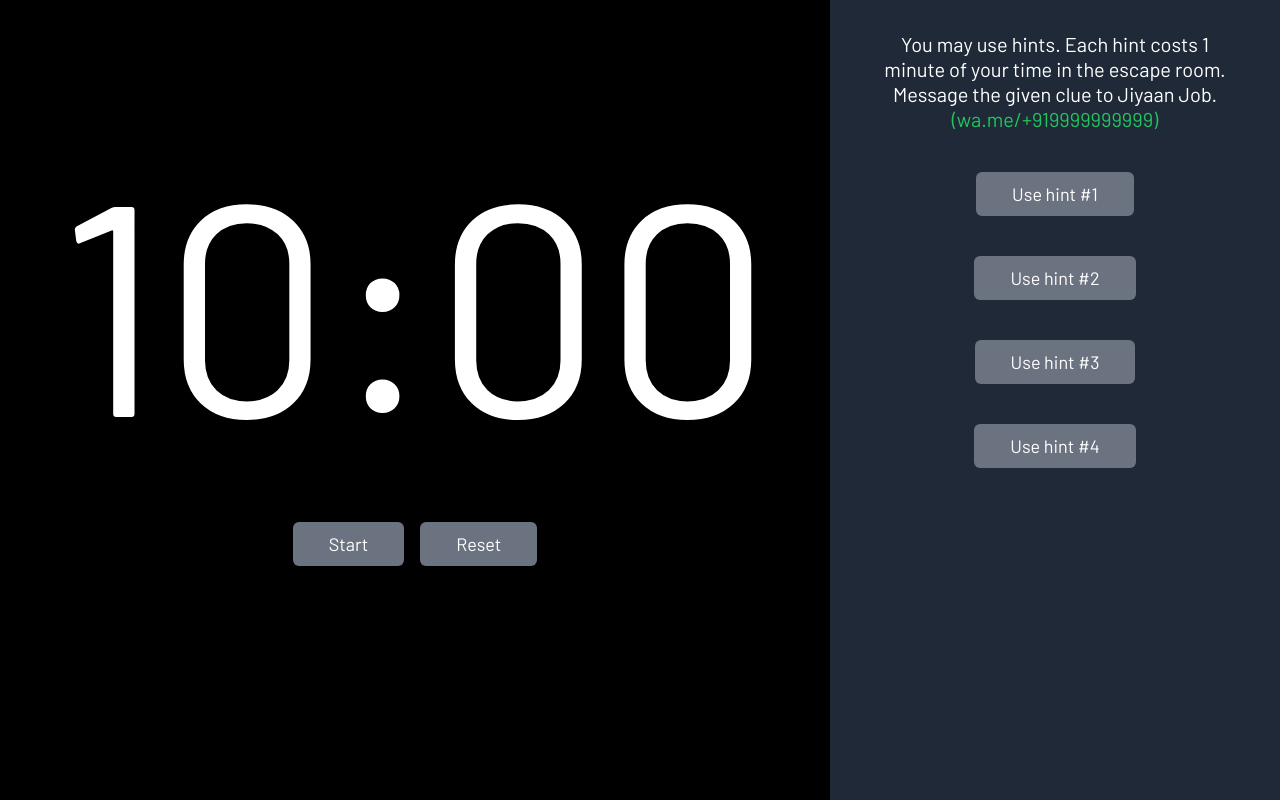
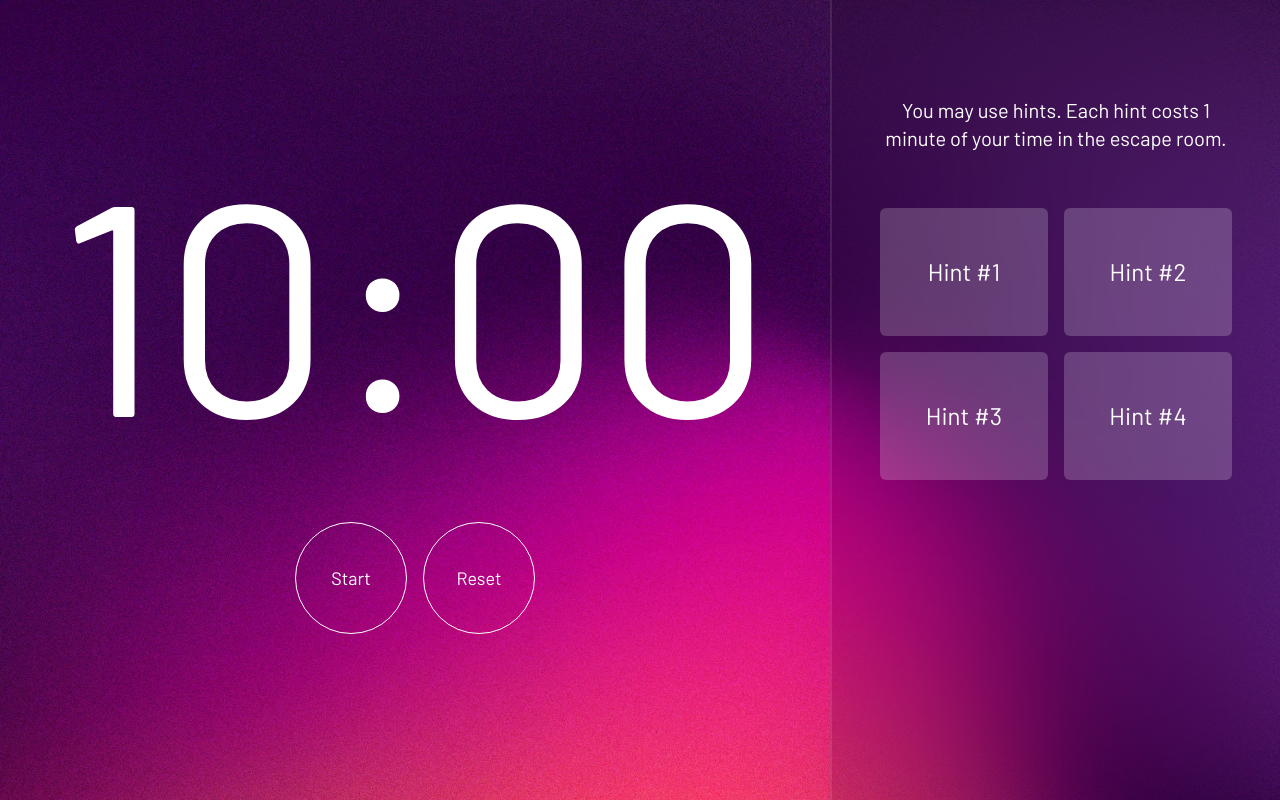
Before and after one commit to alvin1904/ensemble24-escaperoom-timer, a Next.js app: page / in a window 1280 px wide. Built offline with nearby package versions, Linux system fonts and the light colour scheme.

Commit message:
fix: maintained and refactored component

```diff
--- /dev/null
+++ b/src/app.config.ts
@@ -0,0 +1,17 @@
+export const appConfig = {
+  totalTimeInSeconds: 600,
+  timeAtRedColor: 181,
+  timePenaltyForHint: 60,
+  hints: [
+    "Let's lose the turkey!",
+    "It's a hello kitty bag.",
+    "I hope I live.",
+    "Something is fishy here!",
+  ],
+  messageToName: "",
+  requireWhatsappMessage: false,
+  heading: {
+    line1: "You may use hints. Each hint costs ",
+    line2: "minute of your time in the escape room.",
+  },
+};
--- a/src/app/page.tsx
+++ b/src/app/page.tsx
@@ -4,14 +4,14 @@ import { TimeProvider } from "@/lib/timeContext";
 
 export default function Home() {
   return (
-    <main className="md:h-screen h-fit w-screen overflow-hidden bg-black flex flex-col md:flex-row text-white">
+    <main className="h-screen w-screen overflow-hidden bg-black bg-[url(/bg.webp)] flex flex-col md:flex-row text-white">
       <TimeProvider>
         <section className="flex-1 p-10">
           <div className="flex items-center justify-center py-8">
             <Timer />
           </div>
         </section>
-        <aside className="bg-gray-800 p-8 w-full md:w-[450px]">
+        <aside className="bg-black/10 backdrop-blur-3xl border-l-2 border-white/10 p-8 w-full md:w-[450px]">
           <Aside />
         </aside>
       </TimeProvider>
--- a/src/components/Aside.tsx
+++ b/src/components/Aside.tsx
@@ -1,6 +1,6 @@
 "use client";
 
-import React, { SetStateAction, useEffect, useState } from "react";
+import React, { useEffect } from "react";
 import Button from "./Button";
 import {
   Drawer,
@@ -12,60 +12,69 @@ import {
   DrawerTitle,
   DrawerTrigger,
 } from "./ui/drawer";
-import { hints } from "@/data";
 import { useTimeContext } from "@/lib/timeContext";
+import { appConfig } from "@/app.config";
+import Link from "next/link";
 
 const Aside = () => {
-  const { reduce1Min, hint, setHint, usedHints, setUsedHints } =
-    useTimeContext();
-  useEffect(() => {
-    if (!usedHints.includes(hint)) {
-      reduce1Min();
-      let temp = [...usedHints, hint];
-      setUsedHints(temp);
-    }
-  }, [hint]);
-  let advice = `Message the given clue to Jiyaan Job`;
-  let phno = `(wa.me/+91${process.env.NEXT_PUBLIC_PHONE})`;
+  const { hint, setHint } = useTimeContext();
+
+  let advice = `Message the given clue to ${appConfig.messageToName}`;
+  let whasappLink = `https://wa.me/+91${process.env.NEXT_PUBLIC_PHONE}`;
   return (
     <>
       <Drawer>
         <DrawerTrigger asChild>
           <div className="flex flex-col items-center justify-center gap-10">
-            <p className="text-center text-xl leading-tight px-5">
-              You may use hints. Each hint costs 1 minute of your time in the
-              escape room. {advice}.{" "}
-              <span className="text-green-500">{phno}</span>
+            <br />
+            <p className="text-center md:text-xl text-md leading-tight px-5">
+              {appConfig.heading.line1}
+              {(appConfig.timePenaltyForHint / 60)
+                .toFixed(2)
+                .replace(".00", "")}{" "}
+              {appConfig.heading.line2}
+              <br />
+              {appConfig.requireWhatsappMessage && (
+                <>
+                  {advice}
+                  <Link
+                    href={whasappLink}
+                    className="text-green-500 hover:underline"
+                  >
+                    {whasappLink}
+                  </Link>
+                </>
+              )}
             </p>
-            {hints.map((hint, index) => {
+            <div className="max-h-[30vh] md:max-h-[60vh] p-4 w-full grid grid-cols-2 gap-4 overflow-y-auto scroll-m-0">
+              {appConfig.hints.map((hint, index) => {
                 if (hint === "") return <></>;
                 else
                   return (
-                  <Button onClick={() => setHint(index)} key={index}>
-                    Use hint #{index}
+                    <Button
+                      onClick={() => setHint(index)}
+                      key={index}
+                      className="h-32 bg-white/20 text-2xl hover:bg-white/30 duration-500 ease-in-out"
+                    >
+                      Hint #{index + 1}
                     </Button>
                   );
               })}
             </div>
+          </div>
         </DrawerTrigger>
-        <DrawerContent className="mx-auto w-full bg-gray-900 text-white pb-10 outline-none border-none">
+        {hint !== null && (
+          <DrawerContent className="mx-auto w-full bg-black/50 backdrop-blur-md text-white p-8 pb-20 outline-none border-none">
             <DrawerHeader>
               <DrawerTitle className="text-[1.5rem] md:leading-normal leading-none">
-              Hint #{hint}. {advice}{" "}
-              <span className="text-green-500">{phno}</span>
+                Hint #{hint + 1}
               </DrawerTitle>
-            <DrawerDescription className="text-[2rem] leading-tight">
-              {hints[hint]}
+              <DrawerDescription className="text-[3.5rem] leading-tight">
+                {appConfig.hints[hint]}
               </DrawerDescription>
             </DrawerHeader>
-          <DrawerFooter>
-            <DrawerClose asChild>
-              <Button className="max-w-[200px]" onClick={() => {}}>
-                Close
-              </Button>
-            </DrawerClose>
-          </DrawerFooter>
           </DrawerContent>
+        )}
       </Drawer>
     </>
   );
--- a/src/components/Timer.tsx
+++ b/src/components/Timer.tsx
@@ -25,8 +25,18 @@ const Timer = () => {
         {formatTime(seconds)}
       </h1>
       <div className="flex gap-4 items-center">
-        <Button onClick={toggleTimer}>{isActive ? "Stop" : "Start"}</Button>
-        <Button onClick={resetTimer}>Reset</Button>
+        <Button
+          className="rounded-full w-28 h-28 bg-transparent duration-300 ease-in-out border outline-none border-white hover:bg-white/10 hover:backdrop-blur-sm flex items-center justify-center"
+          onClick={toggleTimer}
+        >
+          {isActive ? "Stop" : "Start"}
+        </Button>
+        <Button
+          className="rounded-full w-28 h-28 bg-transparent duration-300 ease-in-out border outline-none border-white hover:bg-white/10 hover:backdrop-blur-sm flex items-center justify-center"
+          onClick={resetTimer}
+        >
+          Reset
+        </Button>
       </div>
     </div>
   );
--- a/src/data.ts
+++ /dev/null
@@ -1,10 +0,0 @@
-export const hints = [
-  "",
-  "Let's lose the turkey!",
-  "It's a hello kitty bag.",
-  "I hope I live.",
-  "Something is fishy here!",
-];
-
-export const totalTime = 600;
-export const redTime = 181;
--- a/src/lib/timeContext.tsx
+++ b/src/lib/timeContext.tsx
@@ -1,6 +1,6 @@
 "use client";
 
-import { redTime, totalTime } from "@/data";
+import { appConfig } from "@/app.config";
 import {
   Dispatch,
   ReactNode,
@@ -19,21 +19,21 @@ type timeContextType = {
   changeTime: (n: number) => void;
   isRed: boolean;
   reduce1Min: () => void;
-  hint: number;
-  setHint: Dispatch<SetStateAction<number>>;
+  hint: null | number;
+  setHint: Dispatch<SetStateAction<number | null>>;
   usedHints: number[];
   setUsedHints: Dispatch<SetStateAction<number[]>>;
 };
 
 const def = {
-  seconds: totalTime,
+  seconds: appConfig.totalTimeInSeconds,
   isActive: false,
   toggleTimer: () => {},
   resetTimer: () => {},
   changeTime: (n: number) => {},
   isRed: false,
   reduce1Min: () => {},
-  hint: 0,
+  hint: null,
   setHint: () => {},
   usedHints: [0],
   setUsedHints: () => {},
@@ -42,21 +42,21 @@ const def = {
 const timeContext = createContext<timeContextType>(def);
 
 export function TimeProvider({ children }: { children: ReactNode }) {
-  const [seconds, setSeconds] = useState(totalTime); // 10 minutes in seconds
+  const [seconds, setSeconds] = useState(appConfig.totalTimeInSeconds); // 10 minutes in seconds
   const [isActive, setIsActive] = useState(false);
   const [isRed, setIsRed] = useState(false);
-  const [hint, setHint] = useState(0);
-  const [usedHints, setUsedHints] = useState<number[]>([0]);
+  const [hint, setHint] = useState<null | number>(null);
+  const [usedHints, setUsedHints] = useState<number[]>([]);
 
   const toggleTimer = () => {
     setIsActive(!isActive);
   };
 
   const resetTimer = () => {
-    setSeconds(totalTime);
+    setSeconds(appConfig.totalTimeInSeconds);
     setIsActive(false);
-    setUsedHints([0]);
-    setHint(0);
+    setUsedHints([]);
+    setHint(null);
     setIsRed(false);
   };
 
@@ -76,7 +76,7 @@ export function TimeProvider({ children }: { children: ReactNode }) {
   }, [isActive, seconds]);
 
   useEffect(() => {
-    if (seconds < redTime) setIsRed(true);
+    if (seconds < appConfig.timeAtRedColor) setIsRed(true);
   }, [seconds]);
 
   const changeTime = (sec: number) => {
@@ -84,8 +84,17 @@ export function TimeProvider({ children }: { children: ReactNode }) {
   };
 
   const reduce1Min = () => {
-    if (seconds > 60) setSeconds((seconds) => seconds - 60);
+    const penalty = appConfig.timePenaltyForHint;
+    if (seconds > penalty) setSeconds((seconds) => seconds - penalty);
   };
+
+  useEffect(() => {
+    if (hint !== null && !usedHints.includes(hint)) {
+      reduce1Min();
+      let temp = [...usedHints, hint];
+      setUsedHints(temp);
+    }
+  }, [hint]);
 
   return (
     <timeContext.Provider
```
Also changed, not shown: public/bg.webp (added), 1 other file (tests, documents, lock files or other folders). Lines whose indentation alone changed are shown as unchanged.
